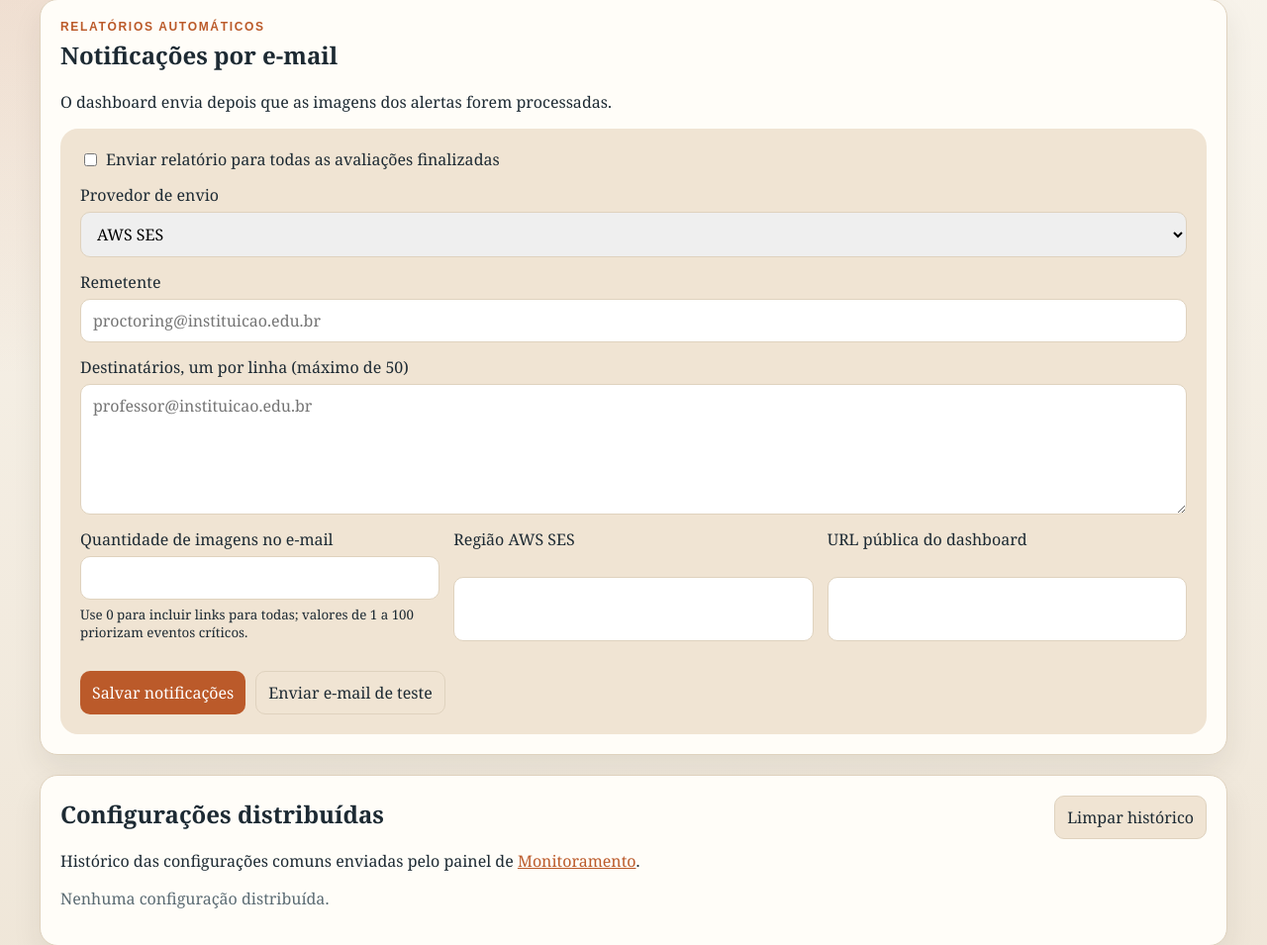
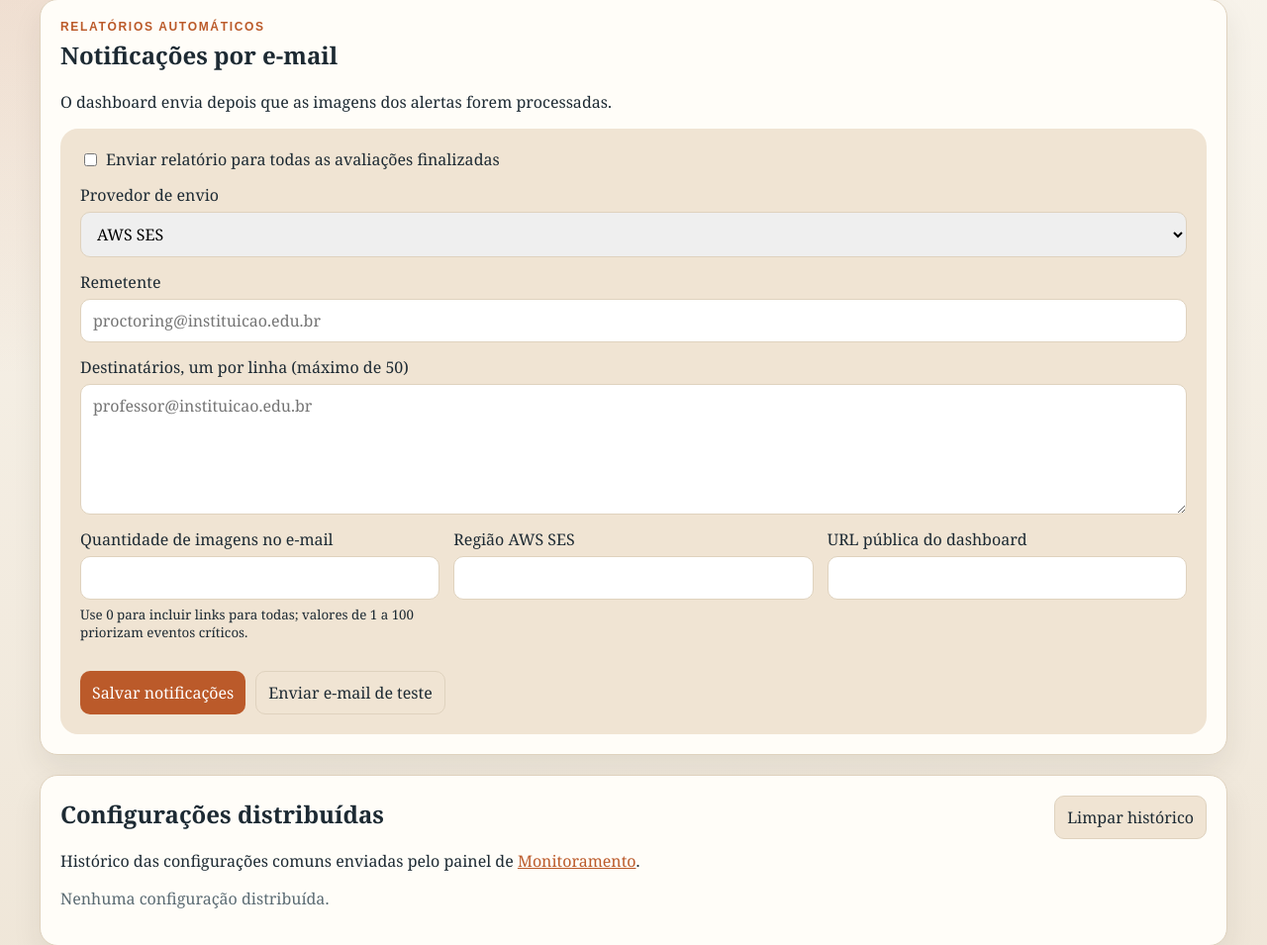
Before and after one commit to Rkzzin/prairielearn-proctoring, a Python web app: template src/dashboard/templates/config.html in a window 1280 px wide. Shown: the part 88-1043 px from the top of the page at 99% size. Run offline with Jinja, Linux system fonts and the light colour scheme; the template is opened without the code that fills it, so the values that code supplies are empty; some libraries are stand-ins or nearby versions.

Commit message:
fix(dashboard): stop form-grid stretching fields with more content
.form-grid row items were default-stretched to the tallest cell's
height. Because the 'Quantidade de imagens' field has an extra help
<small> line the other two don't, its label grid gave that field
3 rows to distribute the stretched height across, while the 2-row
siblings dumped the same extra height straight into their inputs —
making them look visibly taller/puffier than the field with the help
text, whose input stayed squeezed at its natural size.

align-items: start makes each grid item size to its own content
instead of stretching to the row's tallest sibling.

```diff
--- a/src/dashboard/static/dashboard.css
+++ b/src/dashboard/static/dashboard.css
@@ -116,6 +116,7 @@ code {
   display: grid;
   grid-template-columns: repeat(auto-fit, minmax(220px, 1fr));
   gap: 14px;
+  align-items: start;
 }
 .form-card {
   display: grid;
```
